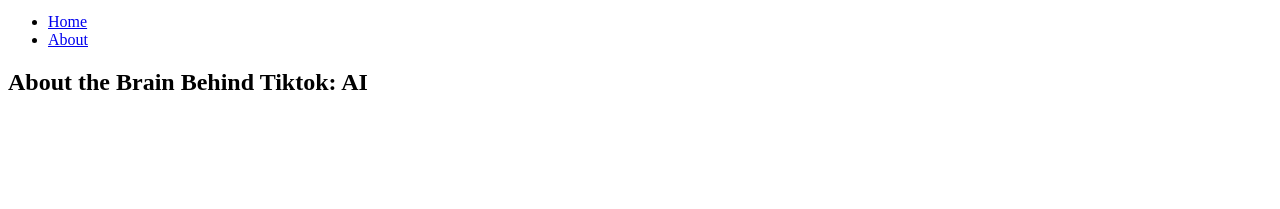
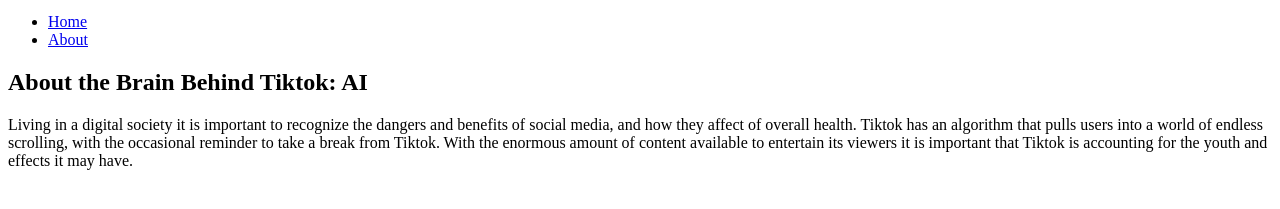
Before and after one commit to rioweaver/mi349_blog, a plain HTML site: page about.html in a window 1280 px wide. Shown: the part 101-310 px from the top of the page. Drawn offline with Linux system fonts and the light colour scheme.

Commit message:
about content

```diff
--- a/about.html
+++ b/about.html
@@ -20,7 +20,7 @@
       <main>
           <h2>About the Brain Behind Tiktok: AI</h2>
           <p>
-
+             Living in a digital society it is important to recognize the dangers and benefits of social media, and how they affect of overall health. Tiktok has an algorithm that pulls users into a world of endless scrolling, with the occasional reminder to take a break from Tiktok. With the enormous amount of content available to entertain its viewers it is important that Tiktok is accounting for the youth and effects it may have.
           </p>
       </main>
   </body>
```
